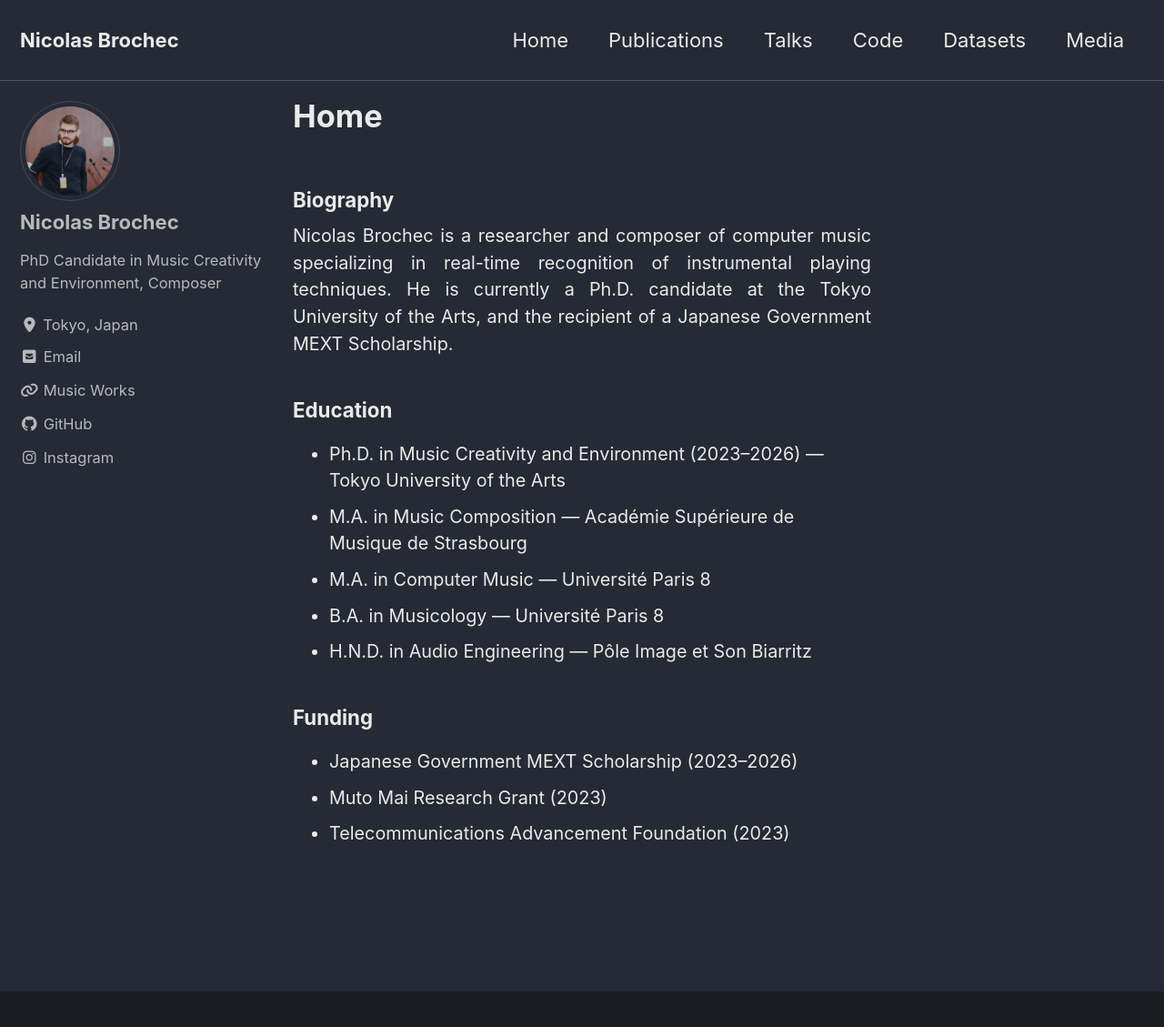
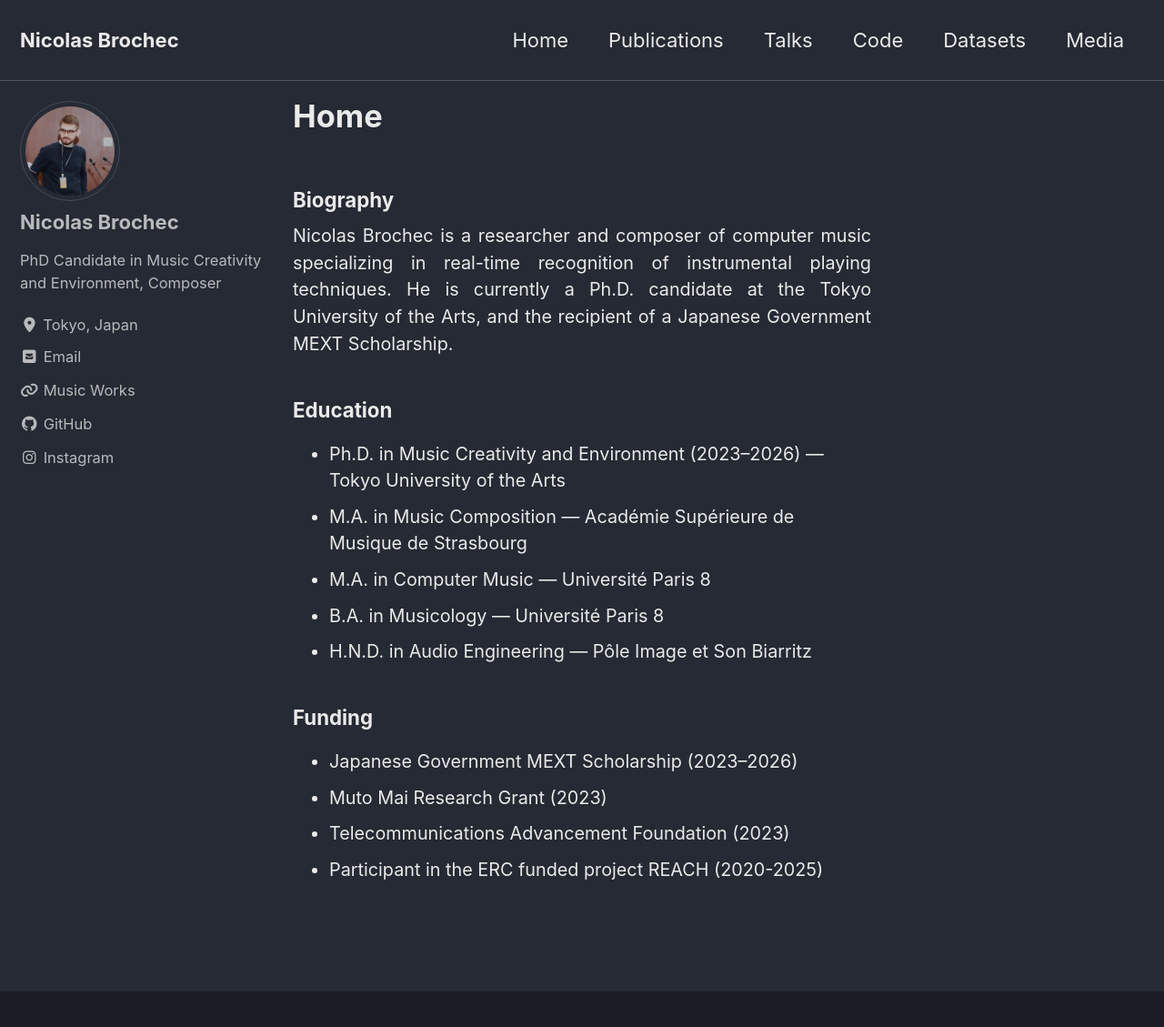
Before and after one commit to nbrochec/nbrochec.github.io, a Jekyll site: the page built from index.html, in a window 1280 px wide and 1178 px high. Shown: the top 1129 px of the window at 91% size. Built offline with Jekyll 4.4.1, drawn with Linux system fonts in a browser that asks for light colours; cached includes are drawn as plain includes; the list of posts is cut into pages by our own code.

Commit message:
Update index.html

```diff
--- a/index.html
+++ b/index.html
@@ -26,5 +26,6 @@ author_profile: true
     <li>Japanese Government MEXT Scholarship (2023–2026)</li>
     <li>Muto Mai Research Grant (2023)</li>
     <li>Telecommunications Advancement Foundation (2023)</li>
+    <li>Participant in the ERC funded project REACH (2020-2025)</li>
   </ul>
 </section>
```
